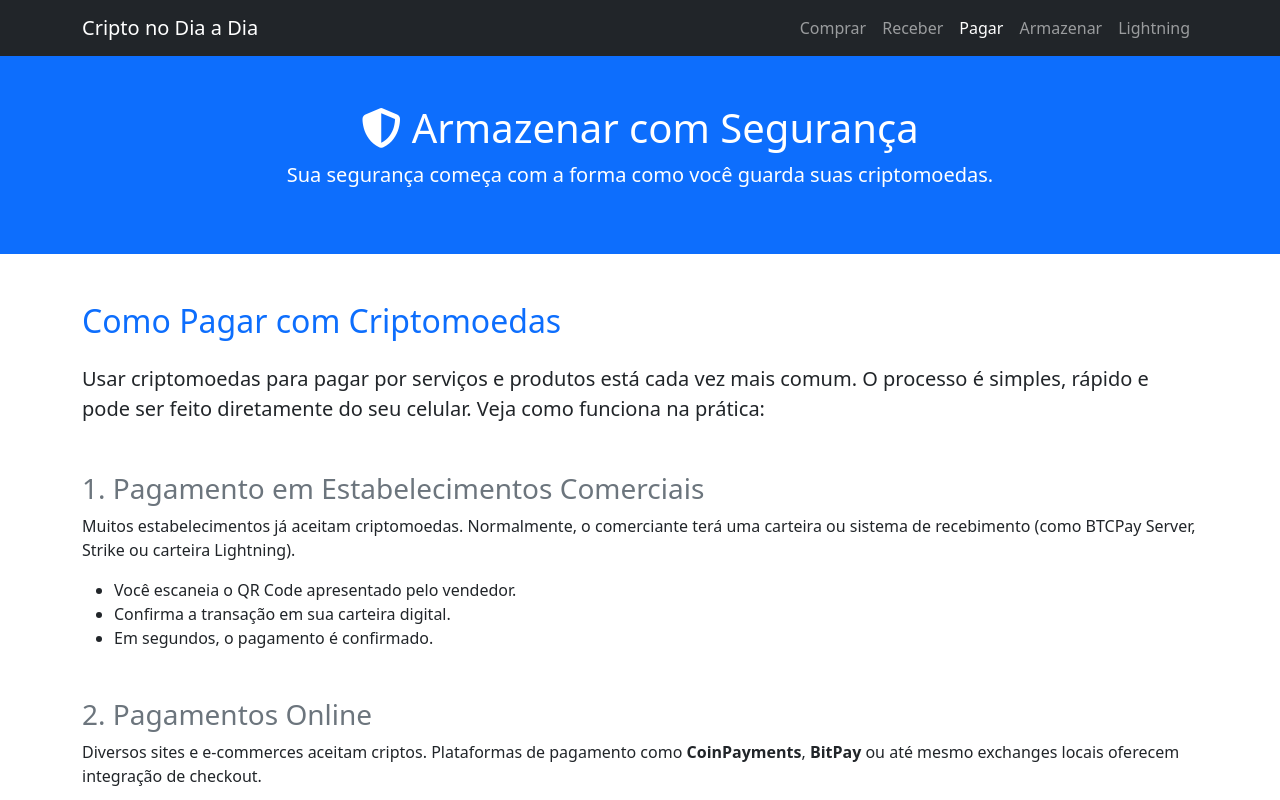
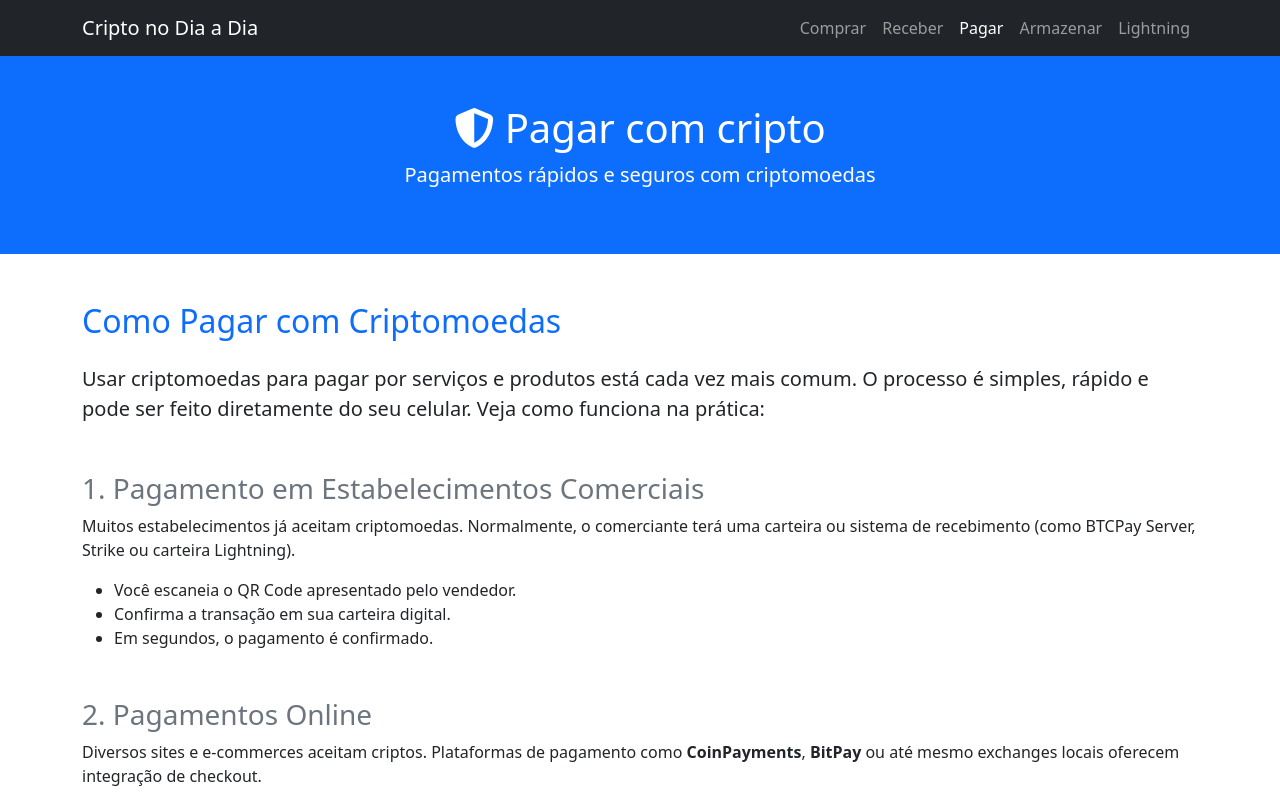
Before and after one commit to mbmaciel/cripto-guia-pratico, a plain HTML site: page pagar.html in a window 1280 px wide. Shown: the top 800 px of the page. Drawn offline with nearby package versions, Linux system fonts and the light colour scheme.

Commit message:
fix: ajustes de intro

```diff
--- a/pagar.html
+++ b/pagar.html
@@ -30,8 +30,8 @@
   <!-- Header -->
   <header class="bg-primary text-white text-center py-5">
     <div class="container">
-      <h1><i class="fa-solid fa-shield-halved"></i> Armazenar com Segurança</h1>
-      <p class="lead">Sua segurança começa com a forma como você guarda suas criptomoedas.</p>
+      <h1><i class="fa-solid fa-shield-halved"></i> Pagar com cripto</h1>
+      <p class="lead">Pagamentos rápidos e seguros com criptomoedas </p>
     </div>
   </header>
 
```
Also changed, not shown: comprar.html (+1 -1 lines), lightning.html (+2 -2 lines).
